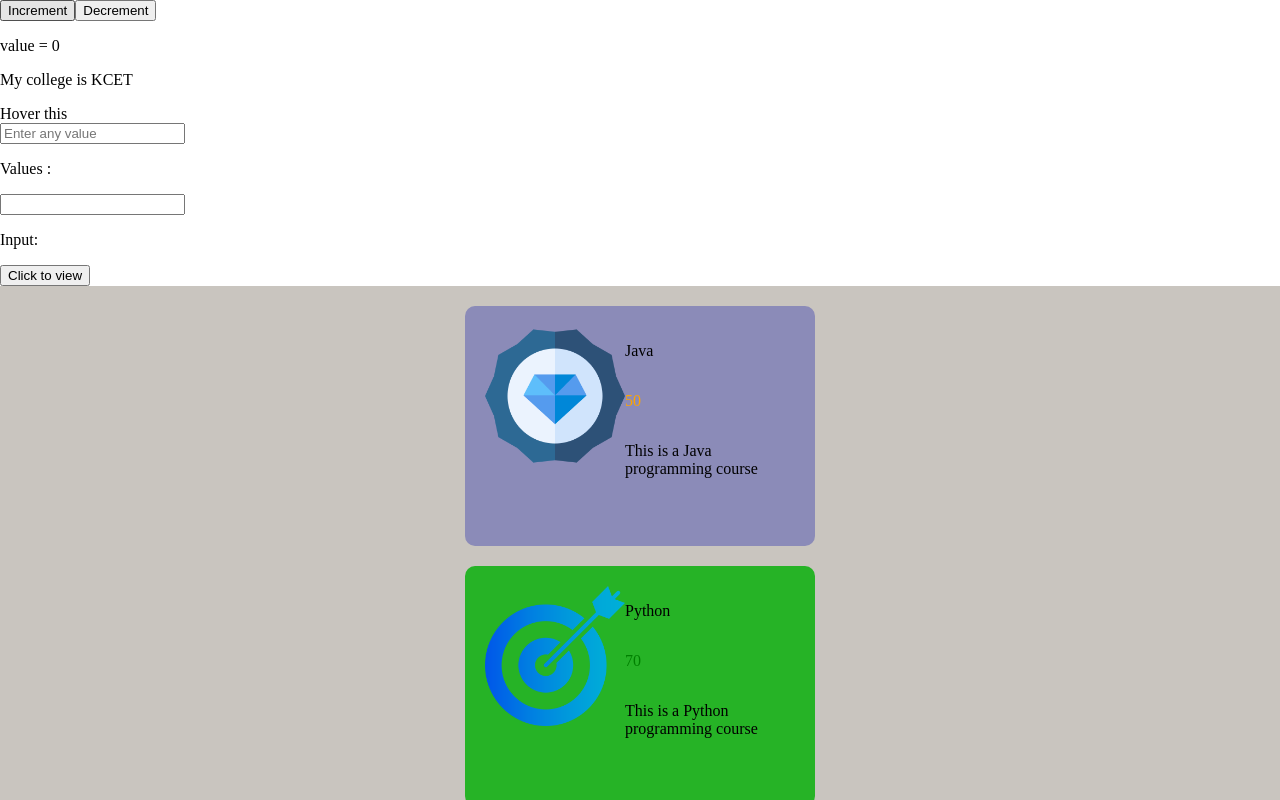
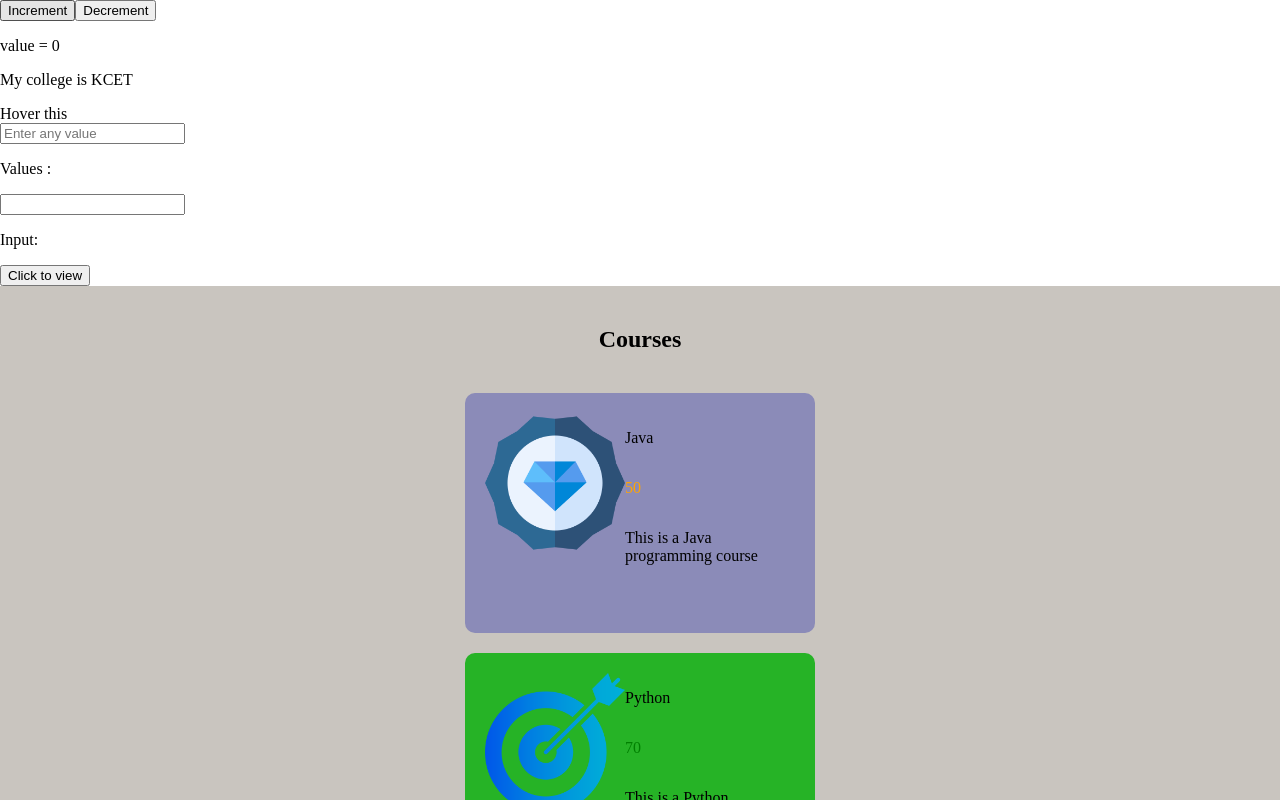
Before and after one commit to Aswin060104/angular_projects, an Angular app in the folder demo_project/: page / in a window 1280 px wide. Shown: the top 800 px of the page. Built offline with nearby package versions, Linux system fonts and the light colour scheme.

Commit message:
title added

```diff
--- a/demo_project/src/app/profile/profile.component.html
+++ b/demo_project/src/app/profile/profile.component.html
@@ -21,6 +21,7 @@
 
 <button (click) = "changeStatus()">Click to view</button>
 <div class="container">
+    <h2 style="text-align: center;">Courses</h2>
     <div class="card" *ngFor="let course of courses" [ngClass] = "{'super-card' : course.limit > 50}" >
         <div class="card-img">
             <img src={{course.img}} alt="i"></div>
```
